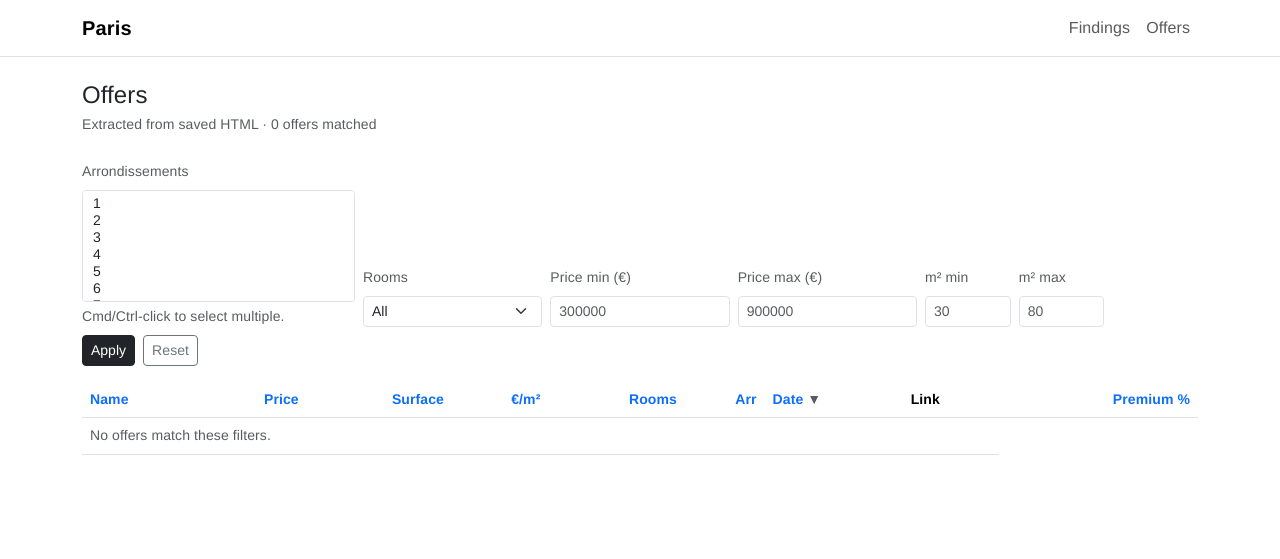
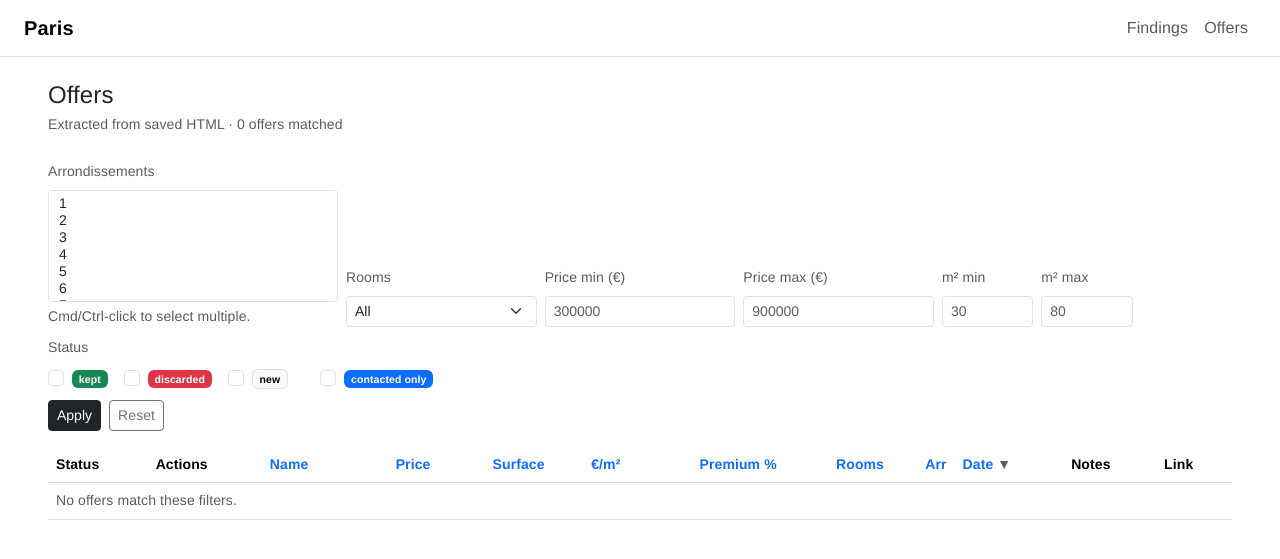
Before and after one commit to michaelsedbon/immo, a Flask app: page /offers in a window 1280 px wide. Shown: the top 559 px of the page. Run offline with Flask 3, Linux system fonts and the light colour scheme.

Commit message:
add filtering database

```diff
--- a/app.py
+++ b/app.py
@@ -13,8 +13,96 @@ from urllib.parse import urljoin
 import pandas as pd
 from pathlib import Path
 
+import sqlite3
+from datetime import datetime
+from flask import redirect, url_for
+import hashlib
+
 APP_DIR = Path(__file__).parent
 DATA_DIR = APP_DIR / "data"
+
+DB_PATH = Path(__file__).parent / "data" / "app_state.sqlite"
+DB_PATH.parent.mkdir(parents=True, exist_ok=True)
+
+
+def db_conn():
+    conn = sqlite3.connect(DB_PATH)
+    conn.row_factory = sqlite3.Row
+    return conn
+
+def init_db():
+    with db_conn() as conn:
+        conn.execute("""
+        CREATE TABLE IF NOT EXISTS offer_state (
+            offer_id TEXT PRIMARY KEY,
+            status TEXT DEFAULT 'new',      -- new | kept | discarded
+            contacted INTEGER DEFAULT 0,    -- 0/1
+            notes TEXT DEFAULT '',
+            updated_at TEXT
+        )
+        """)
+        conn.commit()
+
+def compute_offer_id(row: dict) -> str:
+    """
+    Stable ID: prefer url; fallback to a hash of key fields.
+    """
+    url = (row.get("url") or "").strip()
+    if url:
+        return "url:" + url
+    key = "|".join([
+        str(row.get("name","")).strip(),
+        str(row.get("price_eur","")).strip(),
+        str(row.get("surface_m2","")).strip(),
+        str(row.get("rooms","")).strip(),
+        str(row.get("arrondissement","")).strip(),
+        str(row.get("source_file","")).strip(),
+    ])
+    return "hash:" + hashlib.sha1(key.encode("utf-8", errors="ignore")).hexdigest()
+
+def get_states_map(offer_ids):
+    if not offer_ids:
+        return {}
+    qmarks = ",".join(["?"] * len(offer_ids))
+    with db_conn() as conn:
+        rows = conn.execute(
+            f"SELECT * FROM offer_state WHERE offer_id IN ({qmarks})",
+            offer_ids
+        ).fetchall()
+    return {r["offer_id"]: dict(r) for r in rows}
+
+def upsert_state(offer_id: str, status=None, contacted=None, notes=None):
+    now = datetime.utcnow().isoformat(timespec="seconds")
+    with db_conn() as conn:
+        existing = conn.execute(
+            "SELECT offer_id, status, contacted, notes FROM offer_state WHERE offer_id=?",
+            (offer_id,)
+        ).fetchone()
+
+        if existing is None:
+            conn.execute(
+                "INSERT INTO offer_state (offer_id, status, contacted, notes, updated_at) VALUES (?,?,?,?,?)",
+                (
+                    offer_id,
+                    status or "new",
+                    int(contacted) if contacted is not None else 0,
+                    notes or "",
+                    now
+                )
+            )
+        else:
+            # update only provided fields, keep others
+            new_status = status if status is not None else existing["status"]
+            new_contacted = int(contacted) if contacted is not None else existing["contacted"]
+            new_notes = notes if notes is not None else existing["notes"]
+            conn.execute(
+                "UPDATE offer_state SET status=?, contacted=?, notes=?, updated_at=? WHERE offer_id=?",
+                (new_status, new_contacted, new_notes, now, offer_id)
+            )
+        conn.commit()
+
+
+
 
 MARKET_BASELINE_CSV = DATA_DIR / "market_baseline_eurm2.csv"
 
@@ -24,10 +112,13 @@ TRENDS_10Y_CSV   = DATA_DIR / "trends_10y.csv"          # arrondissement, price_
 OFFERS_CSV       = DATA_DIR / "offers_listings.csv"     # price_eur, surface_m2, ask_eur_m2, arrondissement, url, source_file, ...
 
 app = Flask(__name__)
+init_db()
 
 
 from bs4 import BeautifulSoup
 from pathlib import Path
+
+
 
 SCRAPES_DIR = Path(__file__).parent / "scrapes" / "figaro"
 
@@ -444,30 +535,33 @@ def load_figaro_offers_from_folder(folder: Path):
 ###### ---------------- Scrapping offers ------------------------
 ###### ---------------- Scrapping offers ------------------------
 
-
+# -----------------------------
+# OFFERS ROUTE (paste as-is)
+# -----------------------------
 @app.route("/offers")
 def offers():
     df = load_figaro_offers_from_folder(FIGARO_SCRAPE_DIR)
-    baseline_map = load_market_baseline_map()
 
-    if not df.empty:
-        df["market_eur_m2"] = df["arrondissement"].map(baseline_map)
-        df["premium_pct"] = (df["eur_m2"] / df["market_eur_m2"] - 1.0) * 100.0
-
-    # ---- filters (multi-select arr) ----
-    arr_list = request.args.getlist("arr")  # multi
-    rooms = request.args.get("rooms", "").strip()
+    # ---- filters (multi arr + numeric) ----
+    arr_list  = request.args.getlist("arr")  # multi
+    rooms     = request.args.get("rooms", "").strip()
     price_min = request.args.get("price_min", "").strip()
     price_max = request.args.get("price_max", "").strip()
     surf_min  = request.args.get("surf_min", "").strip()
     surf_max  = request.args.get("surf_max", "").strip()
 
+    # ---- status/contacted filters (checkboxes) ----
+    status_list = request.args.getlist("status")  # kept/discarded/new
+    contacted_only = (request.args.get("contacted_only", "").strip() == "1")
+
     # ---- sorting ----
     sort_by  = request.args.get("sort", "published_date").strip()
-    sort_dir = request.args.get("dir", "desc").strip().lower()  # asc/desc
+    sort_dir = request.args.get("dir", "desc").strip().lower()
 
     allowed_sort = {
-        "name", "price_eur", "surface_m2", "eur_m2", "rooms", "arrondissement", "published_date", "premium_pct"
+        "name", "price_eur", "surface_m2", "eur_m2", "premium_pct",
+        "rooms", "arrondissement", "published_date",
+        "status", "contacted"
     }
     if sort_by not in allowed_sort:
         sort_by = "published_date"
@@ -475,74 +569,172 @@ def offers():
         sort_dir = "desc"
     ascending = (sort_dir == "asc")
 
-    # ---- pagination ----
-    page = int(request.args.get("page", "1") or 1)
-    PAGE_SIZE = 30
+    # ---- baseline premium ----
+    baseline_map = load_market_baseline_map()
+    baseline_loaded = len(baseline_map) > 0
+    if not df.empty and baseline_loaded:
+        df = df.copy()
+        df["market_eur_m2"] = df["arrondissement"].map(baseline_map)
+        df["premium_pct"] = (df["eur_m2"] / df["market_eur_m2"] - 1.0) * 100.0
 
-    # Apply filters
+    # ---- apply numeric filters ----
     if not df.empty:
         if arr_list:
             arr_ints = [int(a) for a in arr_list if str(a).isdigit()]
             df = df[df["arrondissement"].isin(arr_ints)]
-
         if rooms:
             df = df[df["rooms"] == int(rooms)]
-
         if price_min:
             df = df[df["price_eur"] >= int(price_min)]
         if price_max:
             df = df[df["price_eur"] <= int(price_max)]
-
         if surf_min:
             df = df[df["surface_m2"] >= float(surf_min)]
         if surf_max:
             df = df[df["surface_m2"] <= float(surf_max)]
 
-        # Sort (stable, keep NaNs at bottom)
-        if sort_by in df.columns:
-            df = df.sort_values(
-                by=[sort_by],
-                ascending=ascending,
-                na_position="last",
-                kind="mergesort",  # stable
-            )
+    # ---- attach offer_id + persisted state for ALL filtered rows (needed for status/contacted filters) ----
+    if not df.empty:
+        df = df.copy()
+        df["offer_id"] = df.apply(lambda r: compute_offer_id(r.to_dict()), axis=1)
 
+        states = get_states_map(df["offer_id"].tolist())
+
+        def attach_state(row):
+            st = states.get(row["offer_id"])
+            if not st:
+                return pd.Series({"status": "new", "contacted": 0, "notes": ""})
+            return pd.Series({
+                "status": st.get("status", "new"),
+                "contacted": st.get("contacted", 0),
+                "notes": st.get("notes", "") or ""
+            })
+
+        df[["status", "contacted", "notes"]] = df.apply(attach_state, axis=1)
+    else:
+        df = df.copy()
+        df["offer_id"] = pd.Series(dtype=str)
+        df["status"] = pd.Series(dtype=str)
+        df["contacted"] = pd.Series(dtype=int)
+        df["notes"] = pd.Series(dtype=str)
+
+    # ---- apply status/contacted filters (checkboxes) ----
+    if not df.empty:
+        if status_list:
+            df = df[df["status"].isin(status_list)]
+        if contacted_only:
+            df = df[df["contacted"] == 1]
+
+    # ---- sort AFTER state join so sorting by status/contacted works ----
+    if not df.empty and sort_by in df.columns:
+        df = df.sort_values(
+            by=sort_by,
+            ascending=ascending,
+            na_position="last",
+            kind="mergesort"
+        )
+
+    # ---- pagination ----
+    PAGE_SIZE = 30
     total = len(df)
     total_pages = max(1, math.ceil(total / PAGE_SIZE))
+    page = int(request.args.get("page", "1") or 1)
     page = max(1, min(page, total_pages))
     start = (page - 1) * PAGE_SIZE
     end = start + PAGE_SIZE
     page_df = df.iloc[start:end].copy()
 
-    # Filter options
-    arr_options = list(range(1, 21))
-    room_options = [1, 2, 3, 4, 5]
+    # ---- querystring state + back url for POST redirects ----
+    qs = request.args.to_dict(flat=False)
+    if "page" not in qs:
+        qs["page"] = [str(page)]
 
-    # Preserve current query params for pagination + sorting links (including multi-values)
-    qs = request.args.to_dict(flat=False)
+    current_url = request.full_path
+    if current_url.endswith("?"):
+        current_url = current_url[:-1]
 
-    baseline_loaded = len(baseline_map) > 0
     return render_template(
         "offers.html",
         offers=page_df.to_dict(orient="records"),
         total=total,
         page=page,
         total_pages=total_pages,
-        arr_options=arr_options,
-        room_options=room_options,
-        qs=qs,  # dict[str, list[str]]
+        arr_options=list(range(1, 21)),
+        room_options=[1, 2, 3, 4, 5],
+        baseline_loaded=baseline_loaded,
+        qs=qs,
+        current_url=current_url,
         f={
-            "arr": arr_list,  # list
+            "arr": arr_list,
             "rooms": rooms,
             "price_min": price_min,
             "price_max": price_max,
             "surf_min": surf_min,
             "surf_max": surf_max,
+            "status": status_list,               # list
+            "contacted_only": "1" if contacted_only else "",
             "sort": sort_by,
             "dir": sort_dir,
-        },
-        baseline_loaded=baseline_loaded,
+        }
     )
+
+###### ---------------- interaction database ------------------------
+###### ---------------- interaction database ------------------------
+###### ---------------- interaction database ------------------------
+
+@app.post("/offers/set_status")
+def offers_set_status():
+    offer_id = request.form.get("offer_id", "")
+    status = request.form.get("status", "")
+    back = (request.form.get("back") or "").strip()
+
+    # hard fallback
+    if not back or back == ".":
+        back = "/offers"
+
+    # basic safety: keep redirects internal
+    if not back.startswith("/"):
+        back = "/offers"
+
+    if offer_id and status in {"new", "kept", "discarded"}:
+        upsert_state(offer_id, status=status)
+
+    return redirect(back)
+
+@app.post("/offers/toggle_contacted")
+def offers_toggle_contacted():
+    offer_id = request.form.get("offer_id", "")
+    contacted = request.form.get("contacted", "0")
+    back = (request.form.get("back") or "").strip()
+
+    # ✅ SAME FALLBACK BLOCK
+    if not back or back == ".":
+        back = "/offers"
+    if not back.startswith("/"):
+        back = "/offers"
+
+    if offer_id:
+        upsert_state(offer_id, contacted=(contacted == "1"))
+
+    return redirect(back)
+
+
+@app.post("/offers/save_notes")
+def offers_save_notes():
+    offer_id = request.form.get("offer_id", "")
+    notes = request.form.get("notes", "")
+    back = (request.form.get("back") or "").strip()
+
+    # ✅ SAME FALLBACK BLOCK
+    if not back or back == ".":
+        back = "/offers"
+    if not back.startswith("/"):
+        back = "/offers"
+
+    if offer_id:
+        upsert_state(offer_id, notes=notes)
+
+    return redirect(back)
 
 if __name__ == "__main__":
     app.run(host="0.0.0.0", port=5000, debug=True)
--- a/templates/base.html
+++ b/templates/base.html
@@ -12,7 +12,7 @@
   </head>
   <body>
     <nav class="navbar navbar-expand-lg navbar-light border-bottom bg-white">
-      <div class="container">
+      <div class="container-fluid px-3 px-lg-4">
         <a class="navbar-brand fw-semibold" href="/">Paris</a>
         <button class="navbar-toggler" type="button" data-bs-toggle="collapse" data-bs-target="#nav">
           <span class="navbar-toggler-icon"></span>
@@ -27,7 +27,7 @@
       </div>
     </nav>
 
-    <main class="container py-4">
+    <main class="container-fluid px-4 px-xl-5 py-4">
       {% block content %}{% endblock %}
     </main>
 
--- a/templates/offers.html
+++ b/templates/offers.html
@@ -1,30 +1,17 @@
+{# -----------------------------
+  templates/offers.html
+  (paste as-is)
+  ----------------------------- #}
 {% extends "base.html" %}
 {% set active = "offers" %}
 {% block content %}
 
-<div class="mb-4">
-  <h1 class="h4 mb-1">Offers</h1>
-  <div class="text-muted small">
-    Extracted from saved HTML · {{ total }} offers matched
-  </div>
-</div>
-
-{# ---------------------------
-   Helpers to build querystrings
-   qs is dict: key -> [values...]
----------------------------- #}
-{% macro build_qs(qs_dict, overrides={}) -%}
-  {# copy base #}
+{# ============ Querystring helpers ============ #}
+{% macro qs_build(qs, overrides={}) -%}
  {%- set parts = [] -%}
 
-  {# merge overrides: if overrides has key -> value or list.
-     if overrides[key] is none => remove key.
-  #}
-
-  {# First, output keys from base unless overridden/removed #}
-  {%- for k, vals in qs_dict.items() -%}
+ {%- for k, vals in qs.items() -%}
    {%- if k in overrides -%}
-      {# handled later #}
    {%- else -%}
      {%- for v in vals -%}
        {%- if v is not none and v|string != "" -%}
@@ -34,10 +21,8 @@
    {%- endif -%}
  {%- endfor -%}
 
-  {# Now add overrides #}
  {%- for k, v in overrides.items() -%}
    {%- if v is none -%}
-      {# remove #}
    {%- elif v is sequence and (v is not string) -%}
      {%- for vv in v -%}
        {%- if vv is not none and vv|string != "" -%}
@@ -54,34 +39,40 @@
  {{ parts|join("&") }}
 {%- endmacro %}
 
-{% macro sort_link(label, col) -%}
-  {# toggle dir if currently sorting on same col #}
+{% macro sort_link(label, col, current_sort, current_dir, qs) -%}
  {% set next_dir = "asc" %}
-  {% if f.sort == col and f.dir == "asc" %}
+ {% if current_sort == col and current_dir == "asc" %}
    {% set next_dir = "desc" %}
-  {% elif f.sort == col and f.dir == "desc" %}
-    {% set next_dir = "asc" %}
-  {% else %}
+ {% elif current_sort == col and current_dir == "desc" %}
    {% set next_dir = "asc" %}
  {% endif %}
 
  {% set arrow = "" %}
-  {% if f.sort == col %}
-    {% if f.dir == "asc" %}{% set arrow = " ▲" %}{% else %}{% set arrow = " ▼" %}{% endif %}
+ {% if current_sort == col %}
+   {% if current_dir == "asc" %}{% set arrow = " ▲" %}{% else %}{% set arrow = " ▼" %}{% endif %}
  {% endif %}
 
-  {% if not baseline_loaded %}
-  <div class="alert alert-light border small">
-    Market baseline not found. Export <code>data/market_baseline_eurm2.csv</code> to enable Premium %.
-  </div>
-{% endif %}
-
-  <a class="text-decoration-none" href="/offers?{{ build_qs(qs, {'sort': col, 'dir': next_dir, 'page': 1}) }}">
+ <a class="text-decoration-none"
+    href="/offers?{{ qs_build(qs, {'sort': col, 'dir': next_dir, 'page': '1'}) }}">
    {{ label }}<span class="text-muted">{{ arrow }}</span>
  </a>
 {%- endmacro %}
 
+<div class="mb-4">
+ <h1 class="h4 mb-1">Offers</h1>
+ <div class="text-muted small">
+   Extracted from saved HTML · {{ total }} offers matched
+ </div>
+</div>
+
+{% if not baseline_loaded %}
+ <div class="alert alert-light border small">
+   Market baseline not found. Export <code>data/market_baseline_eurm2.csv</code> to enable <strong>Premium %</strong>.
+ </div>
+{% endif %}
+
 <form class="row g-2 align-items-end mb-3" method="get" action="/offers">
+
  <div class="col-12 col-lg-3">
    <label class="form-label small text-muted">Arrondissements</label>
    <select class="form-select form-select-sm" name="arr" multiple size="6">
@@ -122,7 +113,44 @@
    <input class="form-control form-control-sm" name="surf_max" value="{{ f.surf_max }}" placeholder="80">
  </div>
 
-  {# keep sort state when applying filters #}
+ <div class="col-12 col-lg-4">
+   <label class="form-label small text-muted">Status</label>
+   <div class="d-flex gap-3 flex-wrap">
+     <div class="form-check">
+       <input class="form-check-input" type="checkbox" name="status" value="kept"
+              id="st_kept" {% if "kept" in f.status %}checked{% endif %}>
+       <label class="form-check-label small" for="st_kept">
+         <span class="badge text-bg-success">kept</span>
+       </label>
+     </div>
+
+     <div class="form-check">
+       <input class="form-check-input" type="checkbox" name="status" value="discarded"
+              id="st_discarded" {% if "discarded" in f.status %}checked{% endif %}>
+       <label class="form-check-label small" for="st_discarded">
+         <span class="badge text-bg-danger">discarded</span>
+       </label>
+     </div>
+
+     <div class="form-check">
+       <input class="form-check-input" type="checkbox" name="status" value="new"
+              id="st_new" {% if "new" in f.status %}checked{% endif %}>
+       <label class="form-check-label small" for="st_new">
+         <span class="badge text-bg-light border">new</span>
+       </label>
+     </div>
+
+     <div class="form-check ms-lg-3">
+       <input class="form-check-input" type="checkbox" name="contacted_only" value="1"
+              id="st_contacted" {% if f.contacted_only == "1" %}checked{% endif %}>
+       <label class="form-check-label small" for="st_contacted">
+         <span class="badge text-bg-primary">contacted only</span>
+       </label>
+     </div>
+   </div>
+ </div>
+
+ {# preserve sort state when applying filters #}
  <input type="hidden" name="sort" value="{{ f.sort }}">
  <input type="hidden" name="dir" value="{{ f.dir }}">
  <input type="hidden" name="page" value="1">
@@ -133,26 +161,72 @@
  </div>
 </form>
 
-<div class="table-responsive">
-  <table class="table table-sm align-middle">
+<div class="table-responsive w-100">
+ <table class="table table-sm table-hover align-middle">
    <thead>
      <tr class="text-muted small">
-        <th>{{ sort_link("Name", "name") }}</th>
-        <th class="text-end">{{ sort_link("Price", "price_eur") }}</th>
-        <th class="text-end">{{ sort_link("Surface", "surface_m2") }}</th>
-        <th class="text-end">{{ sort_link("€/m²", "eur_m2") }}</th>
-        <th class="text-end">{{ sort_link("Rooms", "rooms") }}</th>
-        <th class="text-end">{{ sort_link("Arr", "arrondissement") }}</th>
-        <th>{{ sort_link("Date", "published_date") }}</th>
+       <th>Status</th>
+       <th>Actions</th>
+       <th>{{ sort_link("Name", "name", f.sort, f.dir, qs) }}</th>
+       <th class="text-end">{{ sort_link("Price", "price_eur", f.sort, f.dir, qs) }}</th>
+       <th class="text-end">{{ sort_link("Surface", "surface_m2", f.sort, f.dir, qs) }}</th>
+       <th class="text-end">{{ sort_link("€/m²", "eur_m2", f.sort, f.dir, qs) }}</th>
+       <th class="text-end">{{ sort_link("Premium %", "premium_pct", f.sort, f.dir, qs) }}</th>
+       <th class="text-end">{{ sort_link("Rooms", "rooms", f.sort, f.dir, qs) }}</th>
+       <th class="text-end">{{ sort_link("Arr", "arrondissement", f.sort, f.dir, qs) }}</th>
+       <th>{{ sort_link("Date", "published_date", f.sort, f.dir, qs) }}</th>
+       <th>Notes</th>
        <th>Link</th>
-        <th class="text-end">{{ sort_link("Premium %", "premium_pct") }}</th>
      </tr>
    </thead>
 
    <tbody>
      {% for o in offers %}
-        <tr>
-          <td class="small" style="max-width: 420px;">{{ o.get("name","") }}</td>
+       <tr class="{% if o.get('status') == 'discarded' %}opacity-50{% endif %}">
+         <td class="small">
+           {% if o.get("status") == "kept" %}
+             <span class="badge text-bg-success">kept</span>
+           {% elif o.get("status") == "discarded" %}
+             <span class="badge text-bg-danger">discarded</span>
+           {% else %}
+             <span class="badge text-bg-light border">new</span>
+           {% endif %}
+
+           {% if o.get("contacted") %}
+             <span class="badge text-bg-primary ms-1">contacted</span>
+           {% endif %}
+         </td>
+
+         <td class="small" style="min-width: 190px;">
+           <div class="d-flex gap-1 flex-wrap">
+             <form method="post" action="/offers/set_status" class="m-0">
+               <input type="hidden" name="offer_id" value="{{ o.get('offer_id') }}">
+               <input type="hidden" name="status" value="kept">
+               <input type="hidden" name="back" value="{{ current_url or '/offers' }}">
+               <button class="btn btn-sm btn-outline-success">Keep</button>
+             </form>
+
+             <form method="post" action="/offers/set_status" class="m-0">
+               <input type="hidden" name="offer_id" value="{{ o.get('offer_id') }}">
+               <input type="hidden" name="status" value="discarded">
+               <input type="hidden" name="back" value="{{ current_url or '/offers' }}">
+               <button class="btn btn-sm btn-outline-danger">Discard</button>
+             </form>
+
+             <form method="post" action="/offers/toggle_contacted" class="m-0">
+               <input type="hidden" name="offer_id" value="{{ o.get('offer_id') }}">
+               <input type="hidden" name="contacted" value="{{ '0' if o.get('contacted') else '1' }}">
+               <input type="hidden" name="back" value="{{ current_url or '/offers' }}">
+               <button class="btn btn-sm btn-outline-primary">
+                 {{ "Uncontact" if o.get("contacted") else "Contacted" }}
+               </button>
+             </form>
+           </div>
+         </td>
+
+         <td class="small" style="max-width: 360px;">
+           {{ o.get("name","") }}
+         </td>
 
          <td class="text-end small">
            {% if o.get("price_eur") %}{{ "{:,.0f}".format(o.get("price_eur")).replace(",", " ") }}{% endif %}
@@ -166,15 +240,6 @@
            {% if o.get("eur_m2") %}{{ "{:,.0f}".format(o.get("eur_m2")).replace(",", " ") }}{% endif %}
          </td>
 
-          <td class="text-end small">{{ o.get("rooms","") }}</td>
-          <td class="text-end small">{{ o.get("arrondissement","") }}</td>
-          <td class="small text-muted">{{ o.get("published_date","") }}</td>
-
-          <td class="small">
-            {% if o.get("url") %}
-              <a href="{{ o.get('url') }}" target="_blank" rel="noopener">open</a>
-            {% endif %}
-          </td>
          <td class="text-end small">
            {% if o.get("premium_pct") is not none and o.get("premium_pct") != "" %}
              {{ "{:+.1f}%".format(o.get("premium_pct")) }}
@@ -182,11 +247,31 @@
              <span class="text-muted">—</span>
            {% endif %}
          </td>
+
+         <td class="text-end small">{{ o.get("rooms","") }}</td>
+         <td class="text-end small">{{ o.get("arrondissement","") }}</td>
+         <td class="small text-muted">{{ o.get("published_date","") }}</td>
+
+         <td class="small" style="min-width: 260px;">
+           <form method="post" action="/offers/save_notes" class="m-0 d-flex gap-1">
+             <input type="hidden" name="offer_id" value="{{ o.get('offer_id') }}">
+             <input type="hidden" name="back" value="{{ current_url or '/offers' }}">
+             <input class="form-control form-control-sm" name="notes"
+                    value="{{ o.get('notes','') }}" placeholder="Notes…">
+             <button class="btn btn-sm btn-outline-primary">Save</button>
+           </form>
+         </td>
+
+         <td class="small">
+           {% if o.get("url") %}
+             <a href="{{ o.get('url') }}" target="_blank" rel="noopener">open</a>
+           {% endif %}
+         </td>
        </tr>
      {% endfor %}
 
      {% if offers|length == 0 %}
-        <tr><td colspan="8" class="text-muted small">No offers match these filters.</td></tr>
+       <tr><td colspan="12" class="text-muted small">No offers match these filters.</td></tr>
      {% endif %}
    </tbody>
  </table>
@@ -198,13 +283,13 @@
 
  <ul class="pagination pagination-sm mb-0">
    <li class="page-item {% if page <= 1 %}disabled{% endif %}">
-      <a class="page-link" href="/offers?{{ build_qs(qs, {'page': page-1}) }}">Prev</a>
+     <a class="page-link" href="/offers?{{ qs_build(qs, {'page': (page-1)|string }) }}">Prev</a>
    </li>
 
    {% for p in range(1, total_pages+1) %}
      {% if p == 1 or p == total_pages or (p >= page-2 and p <= page+2) %}
        <li class="page-item {% if p == page %}active{% endif %}">
-          <a class="page-link" href="/offers?{{ build_qs(qs, {'page': p}) }}">{{ p }}</a>
+         <a class="page-link" href="/offers?{{ qs_build(qs, {'page': p|string }) }}">{{ p }}</a>
        </li>
      {% elif p == 2 and page > 4 %}
        <li class="page-item disabled"><span class="page-link">…</span></li>
@@ -214,7 +299,7 @@
    {% endfor %}
 
    <li class="page-item {% if page >= total_pages %}disabled{% endif %}">
-      <a class="page-link" href="/offers?{{ build_qs(qs, {'page': page+1}) }}">Next</a>
+     <a class="page-link" href="/offers?{{ qs_build(qs, {'page': (page+1)|string }) }}">Next</a>
    </li>
  </ul>
 </nav>
```
Also changed, not shown: data/Ask_median_vs_DVF_DVF_and_volume.html (+1 -1 lines), data/Ask_premium_vs_DVF_DVF.html (+1 -1 lines), data/current_medians.html (+1 -1 lines), data/current_sale_volumes.html (+1 -1 lines), data/median_per_arr.html (+1 -1 lines), data/medians_time_series.html (+1 -1 lines), data/medians_ts_relative.html (+1 -1 lines), data/trend_10y_median.html (+1 -1 lines), data/trend_10y_volumes.html (+1 -1 lines), data/app_state.sqlite (added). Lines whose indentation alone changed are shown as unchanged.
